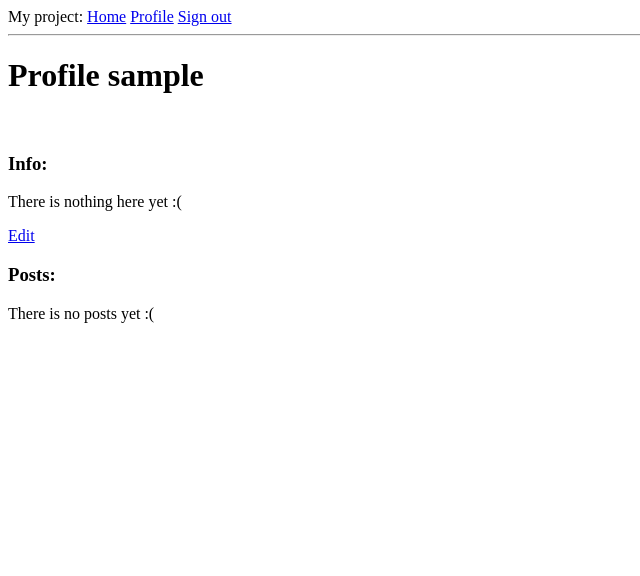
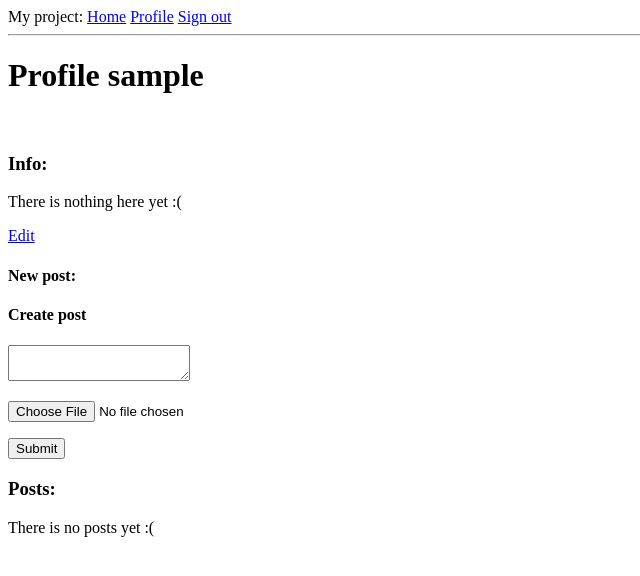
Before and after one commit to CherryNick/flask_project, a Flask app: a page that uses app/templates/profile.html in a window 1280 px wide. Shown: the top 576 px of the page, without its empty margins (0-640 px from the left). Run offline with Flask 2, Linux system fonts and the light colour scheme; the visitor is signed in with stand-in values (Sample User, id 1); data comes from the database, SQL or seed files in the repository; data that the repository does not hold is empty.

Commit message:
add create_post form

```diff
--- a/app/forms.py
+++ b/app/forms.py
@@ -2,7 +2,7 @@ from flask_wtf import FlaskForm
 from wtforms import SubmitField, StringField, PasswordField, BooleanField, \
     RadioField, FileField, TextAreaField
 from wtforms.fields.html5 import DateField
-from wtforms.validators import DataRequired, email, EqualTo, length, ValidationError, regexp
+from wtforms.validators import DataRequired, email, EqualTo, length, ValidationError, regexp, Length
 from app.models import User
 
 
@@ -14,7 +14,7 @@ class LoginForm(FlaskForm):
 
 
 class RegistrationForm(FlaskForm):
-    username = StringField('Username', validators=[DataRequired(), length(min=4, max=20)])
+    username = StringField('Username', validators=[DataRequired(), Length(min=4, max=20)])
     email = StringField('email', validators=[email()])
     password = PasswordField('Password', validators=[DataRequired(),
                                                      EqualTo('confirm', message='Passwords must match')])
@@ -38,3 +38,9 @@ class EditProfileForm(FlaskForm):
     info = TextAreaField('About me')
     date_of_birth = DateField('Date of birth')
     submit = SubmitField('Save')
+
+
+class CreatePost(FlaskForm):
+    text = TextAreaField('Text', validators=[Length(min=1, max=200)])
+    media = FileField('Image File')
+    submit = SubmitField('Submit')
--- a/app/models.py
+++ b/app/models.py
@@ -1,5 +1,5 @@
 from app import db, login
-from datetime import datetime, date
+from datetime import datetime, date, timedelta
 from werkzeug.security import generate_password_hash, check_password_hash
 from flask_login import UserMixin
 from os import path
@@ -36,6 +36,17 @@ class Post(db.Model):
 
     def __repr__(self):
         return f'<Post: {self.body}>'
+
+    def get_date(self):
+        time_diff = datetime.now() - self.timestamp
+        if time_diff < timedelta(minutes=1):
+            return 'just now'
+        elif time_diff < timedelta(minutes=60):
+            return f'{time_diff.seconds // 60} minutes ago'
+        elif time_diff < timedelta(days=1):
+            return f'today {self.timestamp.seconds // 60}:{self.timestamp.seconds // 60}'
+
+
 
 
 class Profile(db.Model):
--- a/app/routes.py
+++ b/app/routes.py
@@ -1,5 +1,5 @@
 from flask import render_template, flash, redirect, url_for, request
-from app.forms import LoginForm, RegistrationForm, EditProfileForm
+from app.forms import LoginForm, RegistrationForm, EditProfileForm, CreatePost
 from app import app, db
 from flask_login import current_user, login_user, logout_user, login_required
 from app.models import User, Post, Profile
@@ -35,7 +35,7 @@ def login():
     # submit validation
 
     if form.validate_on_submit():
-        user = User.query.filter_by(username=form.username.data).first()
+        user = User.query.filter_by(username=form.username.data.title()).first()
         # flash message if success validation
         if user is None or not user.check_password(form.password.data):
             flash('Invalid username or password')
@@ -82,13 +82,24 @@ def logout():
     return redirect(url_for('index'))
 
 
-@app.route('/user/<username>')
+@app.route('/user/<username>', methods=['GET', 'POST'])
 @login_required
 def user(username):
     user = User.query.filter_by(username=username).first_or_404()
     profile = user.profile.first()
+    post_form = CreatePost()
+
+    if post_form.validate_on_submit():
+        post = Post(body=post_form.text.data,
+                    user_id=current_user.id)
+
+        db.session.add(post)
+        db.session.commit()
+        return redirect(url_for('user', username=username))
+
     posts = user.posts.all()
-    return render_template('profile.html', user=user, profile=profile, posts=posts)
+
+    return render_template('profile.html', user=user, profile=profile, posts=posts, post_form=post_form)
 
 
 @app.route('/user/<username>/edit', methods=['GET', 'POST'])
@@ -123,5 +134,4 @@ def edit_profile(username):
             flash('Saved')
             return redirect(url_for('user', username=current_user.username))
 
-
     return render_template('edit_profile.html', user=current_user, profile=profile, form=form)
--- /dev/null
+++ b/app/templates/_post.html
@@ -0,0 +1,15 @@
+{% block content %}
+<h4>Create post</h4>
+<form action="" method="POST" novalidate>
+    {{ post_form.hidden_tag() }}
+    <p>
+        {{ post_form.text(size=56) }} <br>
+    </p>
+    <p>
+        {{ post_form.media(size=32) }}
+    </p>
+    <p>
+        {{ post_form.submit() }}
+    </p>
+</form>
+{% endblock %}
--- a/app/templates/profile.html
+++ b/app/templates/profile.html
@@ -8,7 +8,7 @@
 {% if profile %}
 <ul>
     <li>Date of birth: {{ profile.date_of_birth }}</li>
-    <li>Gender: {{ profile.gender }}</li>
+    <li>Gender: {% if profile.gender == 'm' %}male{% elif profile.gender == 'f' %}female{% endif %}</li>
     <li>About me: {{ profile.info }}</li>
 </ul>
 {% else %}
@@ -19,12 +19,15 @@
 <a href="{{ url_for('edit_profile', username=current_user.username) }}">Edit</a>
 {% endif %}
 
+<h4>New post:</h4>
+{% include "_post.html" %}
+
 <h3>Posts:</h3>
 {% if posts %}
 {% for post in posts %}
 <p>{{ post.author.username }}</p>
 <p>{{ post.body }}</p>
-<p>{{ post.timestamp }}</p>
+<p>{{ post.get_date() }}</p>
 {% endfor %}
 {% else %}
 <p>There is no posts yet :(</p>
```
